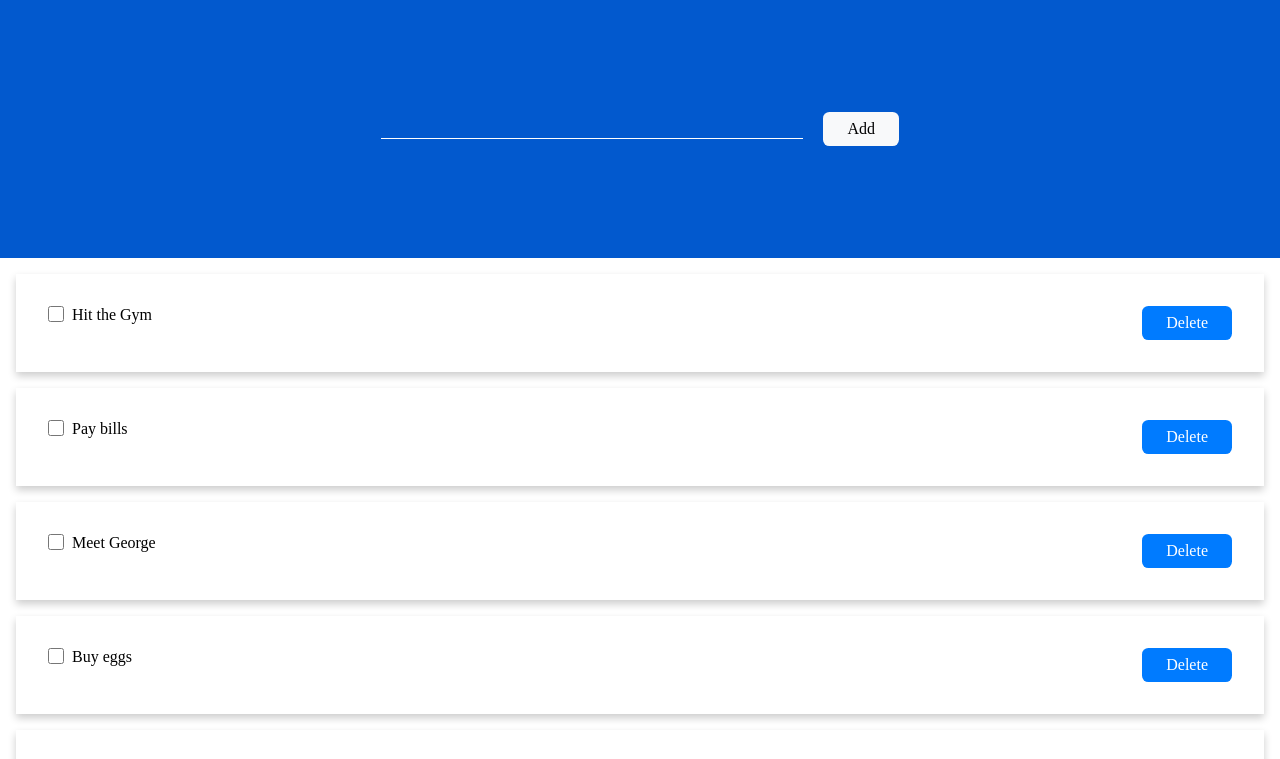
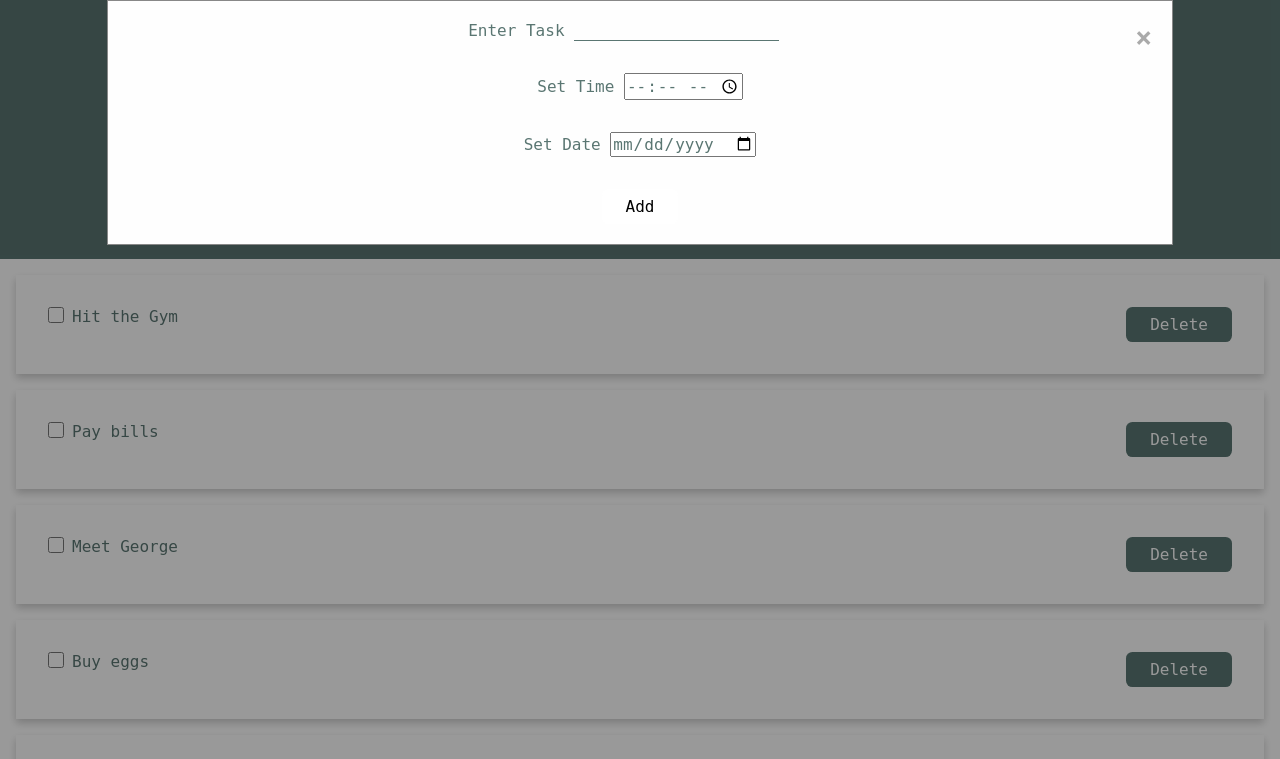
Before and after one commit to tanaybasak/js_todo, a plain HTML site: page vanilla/index.html in a window 1280 px wide. Both pictures are taken after a click on the button "Add". Shown: the top 759 px of the page. Drawn offline with Linux system fonts and the light colour scheme.

Commit message:
added changes

```diff
--- a/vanilla/css/common.css
+++ b/vanilla/css/common.css
@@ -2,7 +2,8 @@
   padding: 0;
   margin: 0;
   font-size: 1rem;
-  font-family: "Times New Roman", Times, serif;
+  font-family: "monospace";
+  color: #5a7672;
 }
 
 .card {
@@ -29,7 +30,7 @@
   padding: 0.5rem 1.5rem;
   border-radius: 0.4rem;
   float: right;
-  background-color: #007bff;
+  background-color: #5a7672;
   border: none;
   cursor: pointer;
   color: #fff;
@@ -46,3 +47,8 @@
 .emptyTodo {
   font-size: 1.5rem;
 }
+
+
+.mb-2 {
+  margin-bottom: 2rem;
+}
--- a/vanilla/css/header.css
+++ b/vanilla/css/header.css
@@ -1,5 +1,5 @@
 .custom_header {
-  background-color: #0259ce;
+  background-color: #5a7672;
   overflow: auto;
   padding: 7rem;
 }
@@ -29,21 +29,21 @@
 .search-btn {
   padding: 0.5rem 1.5rem;
   border-radius: 0.4rem;
-  background-color: #f8f9fa;
+  background-color: #fff;
   border: none;
   cursor: pointer;
-  color: #000000;
+  color: #000;
   outline: none;
 }
 
 .search-form {
   background: transparent;
   border: none;
-  border-bottom: 1px solid #fff;
-  width: 40%;
+  border-bottom: 1px solid #5a7672;
+  width: 20%;
   margin-right: 1rem;
   outline: none;
-  color: #fff;
+  color: #5a7672;
 }
 
 .text_center {
--- /dev/null
+++ b/vanilla/css/modal.css
@@ -0,0 +1,39 @@
+
+/* The Modal (background) */
+.modal {
+    display: none; /* Hidden by default */
+    position: fixed; /* Stay in place */
+    z-index: 1; /* Sit on top */
+    left: 0;
+    top: 0;
+    width: 100%; /* Full width */
+    height: 100%; /* Full height */
+    overflow: auto; /* Enable scroll if needed */
+    background-color: rgb(0,0,0); /* Fallback color */
+    background-color: rgba(0,0,0,0.4); /* Black w/ opacity */
+    transition:all .5s ease-in-out;
+  }
+
+  /* Modal Content */
+  .modal-content {
+    background-color: #fefefe;
+    margin: auto;
+    padding: 20px;
+    border: 1px solid #888;
+    width: 80%;
+  }
+
+  /* The Close Button */
+  .close {
+    color: #aaaaaa;
+    float: right;
+    font-size: 28px;
+    font-weight: bold;
+  }
+
+  .close:hover,
+  .close:focus {
+    color: #000;
+    text-decoration: none;
+    cursor: pointer;
+  }
--- a/vanilla/index.html
+++ b/vanilla/index.html
@@ -5,6 +5,7 @@
     <meta name="viewport" content="width=device-width, initial-scale=1.0" />
     <link rel="stylesheet" type="text/css" href="./css/common.css" />
     <link rel="stylesheet" type="text/css" href="./css/header.css" />
+    <link rel="stylesheet" type="text/css" href="./css/modal.css" />
     <title>Vanilla JS</title>
   </head>
   <body>
@@ -12,9 +13,41 @@
       <div id="content">
         <form class="form-inline">
           <div class="input-group">
-            <input type="text" id="addTodo" class="form-control search-form" />
             <span class="input-group-btn" style="width: 39px">
               <button
+                id="search-this"
+                type="button"
+                class="pull-right btn btn-default search-btn"
+                onclick="todos.openModal()"
+              >
+                Add
+              </button>
+            </span>
+            <!-- The Modal -->
+            <div id="myModal" class="modal">
+              <!-- Modal content -->
+              <div class="modal-content">
+                <span class="close" onclick="todos.closeModal()">&times;</span>
+                <div class="enter_task mb-2">
+                <label> Enter Task </label>
+                <input
+                  type="text"
+                  id="addTodo"
+                  class="form-control search-form"
+                />
+              </div>
+              <div class="enter_time mb-2">
+                <label> Set Time </label>
+
+                <input type="time" id="todo_time" name="time" />
+                </div>
+
+                <div class="enter_date mb-2">
+                <label> Set Date </label>
+
+                <input type="date" id="todo_date" name="date"   placeholder="dd-mm-yyyy"/>
+                </div>
+                <button
                 id="search-this"
                 type="button"
                 class="pull-right btn btn-default search-btn"
@@ -22,7 +55,8 @@
               >
                 Add
               </button>
-            </span>
+              </div>
+            </div>
           </div>
         </form>
       </div>
--- a/vanilla/js/student.js
+++ b/vanilla/js/student.js
@@ -3,9 +3,13 @@ class Todo {
     this.todoItems = todoItems;
     this.ulElement = document.getElementById("todo_list");
     this.addElement = document.getElementById("addTodo");
+    this.timeElement = document.getElementById("todo_time");
+    this.dateElement = document.getElementById("todo_date");
     this.emptyTodo = this.createElement("h2");
-    this.emptyTodo.innerHTML = 'Please add Todo\'s';
-    this.emptyTodo.setAttribute('class','emptyTodo text_center');
+    this.emptyTodo.innerHTML = "Please add Todo's";
+    this.emptyTodo.setAttribute("class", "emptyTodo text_center");
+    this.modal = document.getElementById("myModal");
+    this.btn = document.getElementById("myBtn");
   }
 
   createElement = (item) => {
@@ -14,7 +18,7 @@ class Todo {
 
   listTodos = () => {
     this.ulElement.innerHTML = "";
-    if(this.todoItems.length < 1) {
+    if (this.todoItems.length < 1) {
       this.ulElement.appendChild(this.emptyTodo);
       return;
     }
@@ -26,7 +30,17 @@ class Todo {
 
       // list element
       spanELement.setAttribute("class", "listText");
-      spanELement.innerHTML = this.todoItems[i].task;
+
+      spanELement.innerHTML =
+        this.todoItems[i].date !== undefined ||
+        this.todoItems[i].time !== undefined
+          ? this.todoItems[i].task +
+            " " +
+            this.todoItems[i].date +
+            " " +
+            this.todoItems[i].time
+          : this.todoItems[i].task;
+
       spanELement.index = i;
       liElement.appendChild(spanELement);
       liElement.setAttribute("class", "card listItem");
@@ -54,14 +68,45 @@ class Todo {
       liElement.appendChild(checkBoxElement);
       this.ulElement.appendChild(liElement);
       liElement.appendChild(deleteElement);
-
     }
   };
 
+  convDate = date => {
+    let dateValue = date.replace(/-/g, ',');
+
+    let d = new Date(dateValue);
+    return d.getDate() + '/' + (d.getMonth()+1) + '/' + d.getFullYear();
+  }
+
+  tConv24 = (time24) => {
+    let ts = time24;
+    let H = +ts.substr(0, 2);
+    let h = H % 12 || 12;
+    h = h < 10 ? "0" + h : h; // leading 0 at the left for 1 digit hours
+    const ampm = H < 12 ? " AM" : " PM";
+    ts = h + ts.substr(2, 3) + ampm;
+    return ts;
+  };
+
+  openModal = () => {
+    this.modal.style.display = "block";
+  };
+
+  closeModal = () => {
+    this.modal.style.display = "none";
+  };
+
   addTodo = () => {
-    this.todoItems.push({ task: this.addElement.value, completed: false });
+    console.log(this.timeElement.value);
+    this.todoItems.push({
+      task: this.addElement.value,
+      completed: false,
+      date: this.convDate(this.dateElement.value),
+      time: this.tConv24(this.timeElement.value),
+    });
     this.listTodos();
     this.addElement.value = "";
+    this.closeModal();
   };
 
   onCheckboxSelect = (e) => {
```
